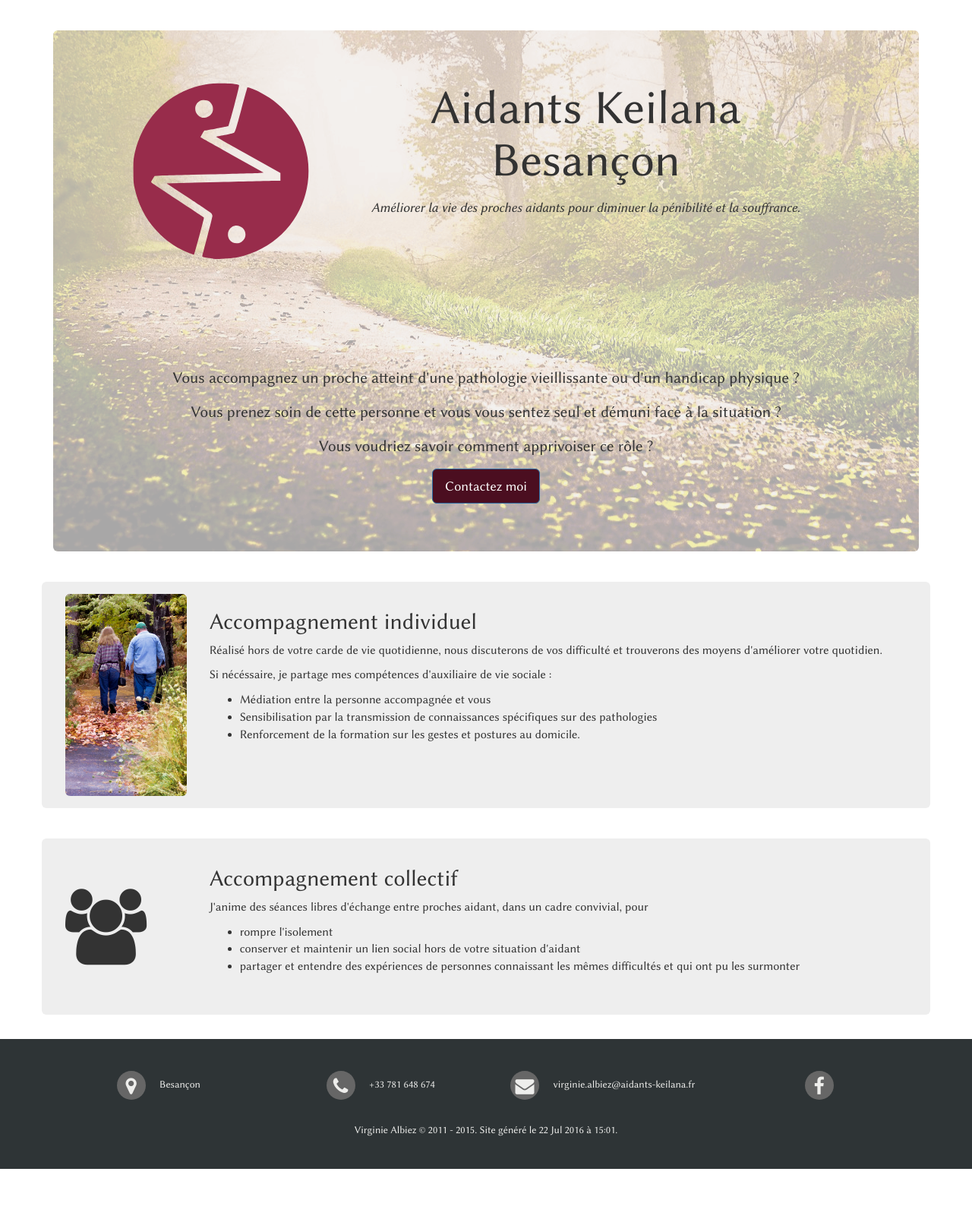
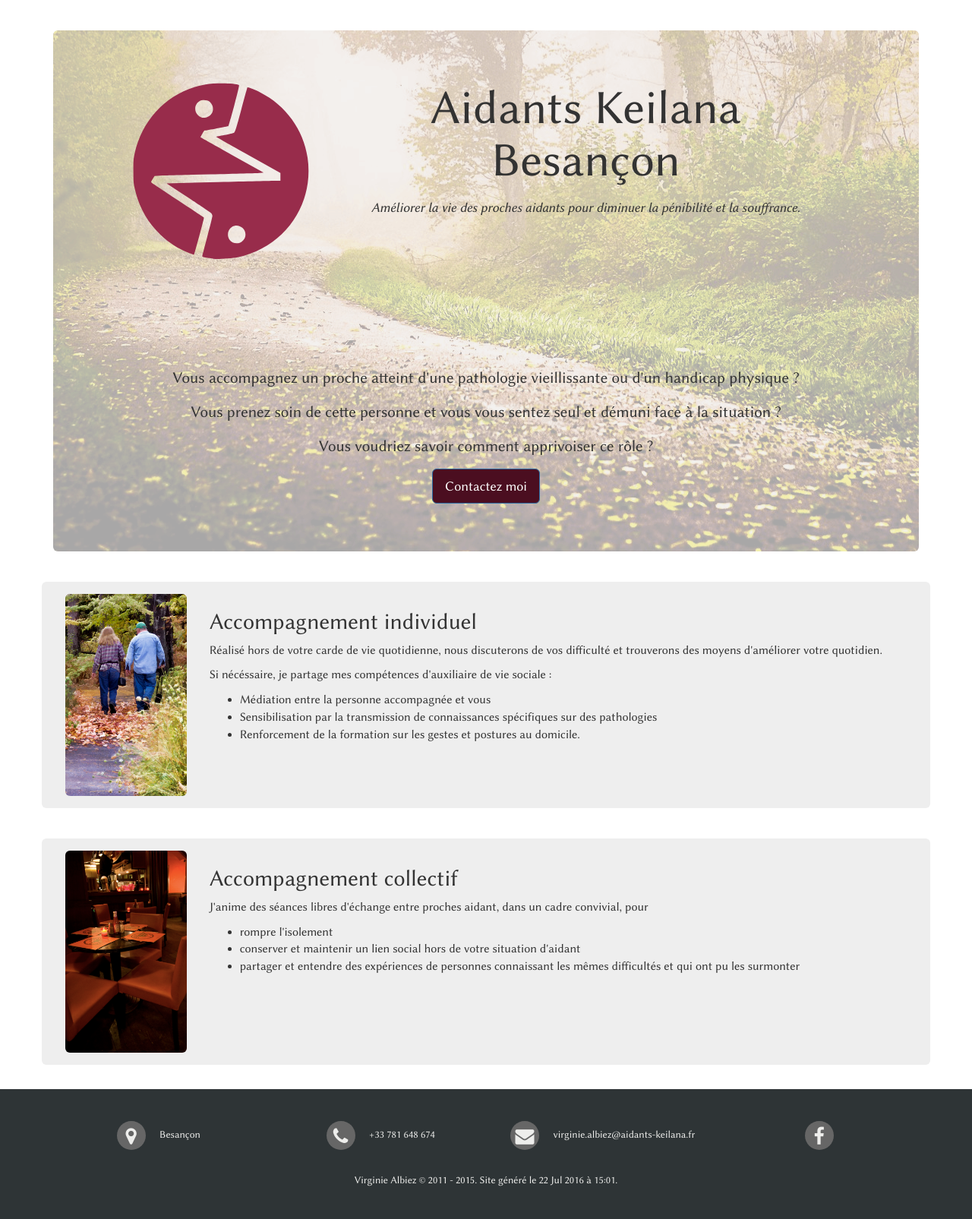
Before and after one commit to aidants-keilana/aidants-keilana.github.io, a Jekyll site: the page built from index.html, in a window 1280 px wide. Shown: the whole page at 76% size. Built offline with Jekyll 4.4.1, drawn with Linux system fonts in a browser that asks for light colours; before the commit the page ends 1539 px from its top, so only the background shows below that.

Commit message:
Add image for group coaching

```diff
--- a/index.html
+++ b/index.html
@@ -45,7 +45,7 @@
   <div class="spacer-40"></div>
   <div class="row service-detail">
     <div class="col-md-2">
-      <i class="fa fa-users"></i>
+      <img alt='marcher ensemble' src='/assets/images/group.png' width="250" class="img-responsive center-block service-image">
     </div>
     <div class="col-md-10">
       <h2>Accompagnement collectif</h2>
```
Also changed, not shown: assets/images/group.png (added).
